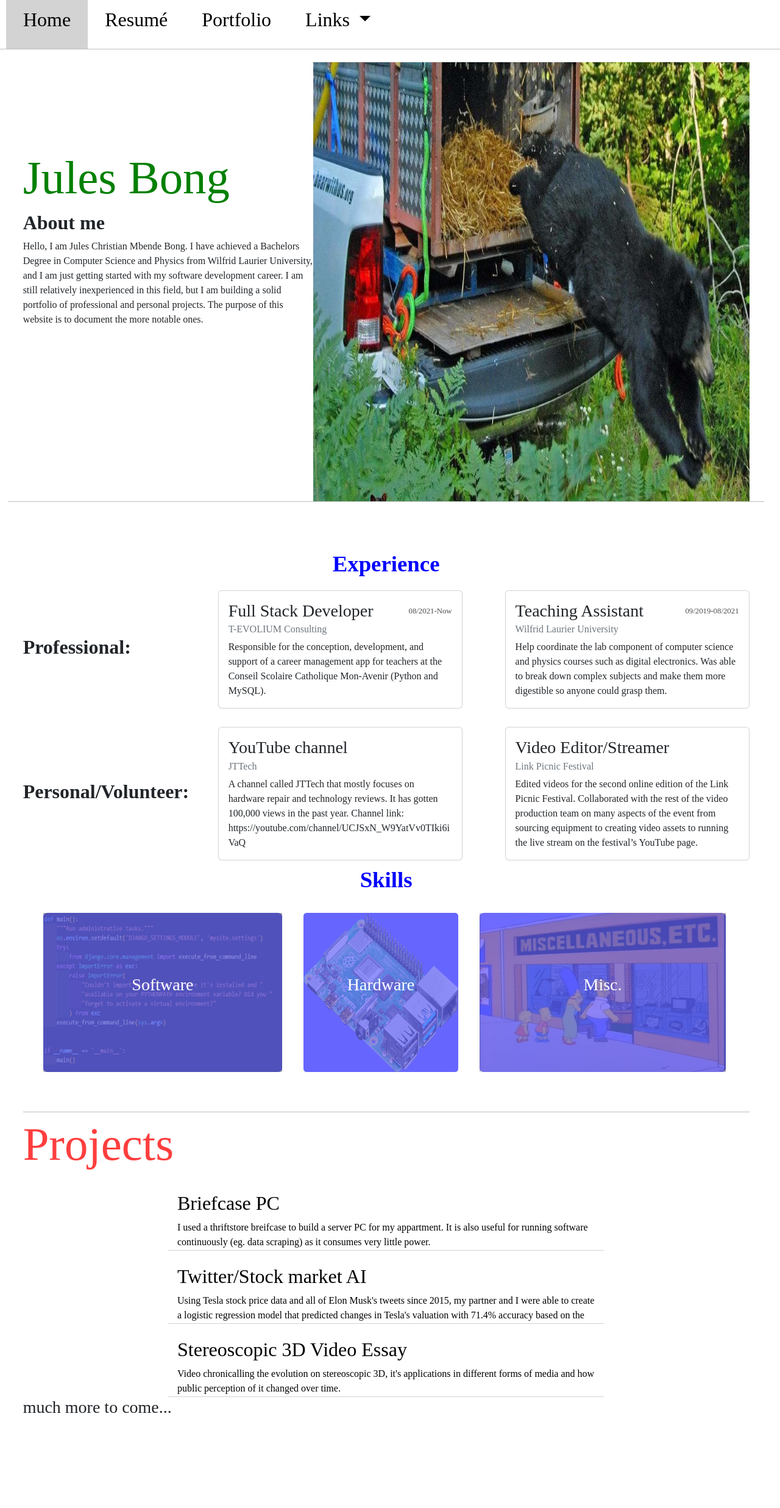
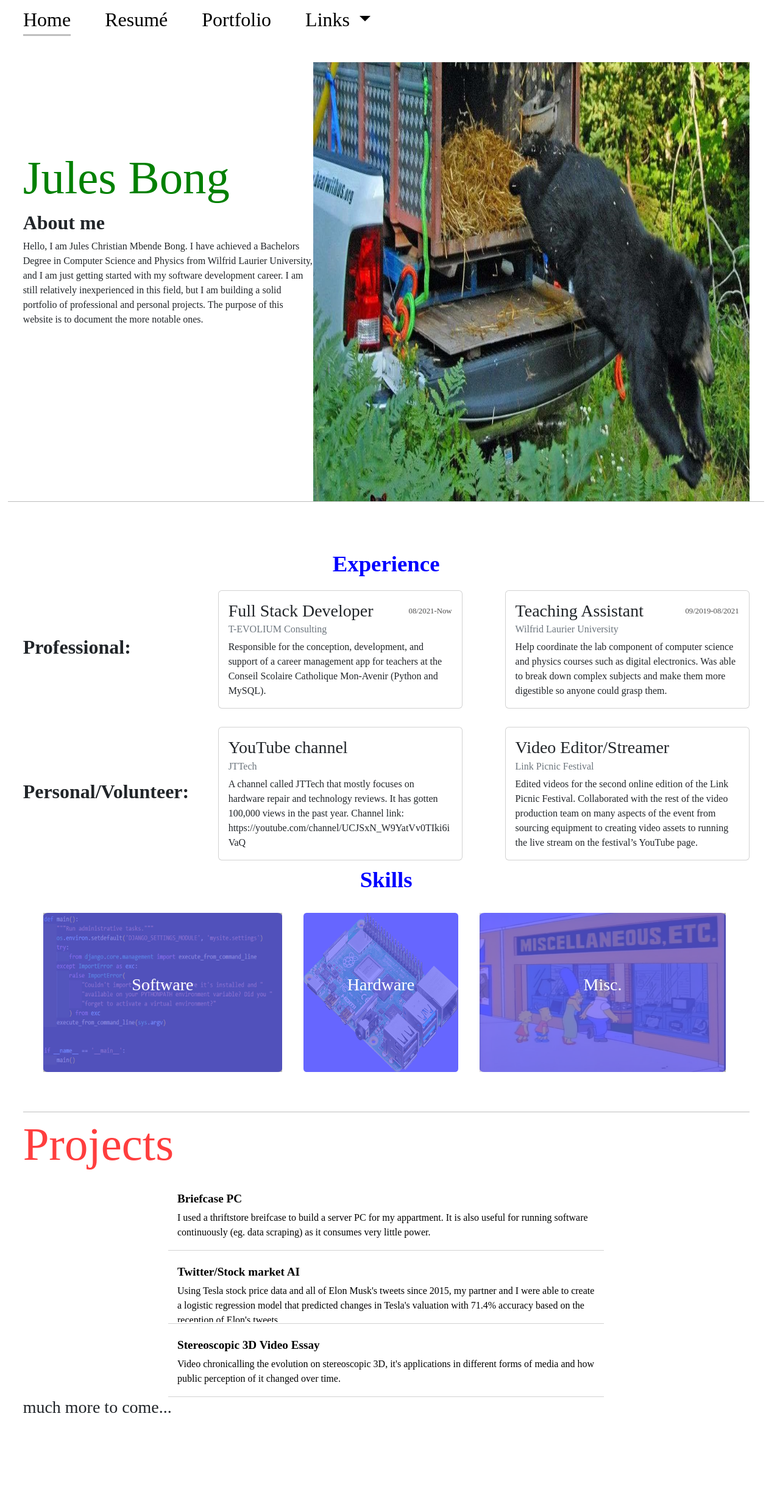
Before and after one commit to xtianbong/mysite, a Django app: page /main/ in a window 1280 px wide. Shown: the top 2473 px of the page at 61% size. Run offline with Django 4.2, Linux system fonts and the light colour scheme; data comes from the database, SQL or seed files in the repository.

Commit message:
Few tweaks, can't make hr black for some reason.

```diff
--- a/main/static/main/styles.css
+++ b/main/static/main/styles.css
@@ -60,6 +60,14 @@
 .navbar-nav{
     height:100%;
 }
+.nav-item > a > hr{
+    display:none;
+    height:3px;
+    color:black;
+    background-color:black;
+    border:0;
+    width:100%;
+}
 .navbar-collapse{
     padding-left:10px;
     height:100%;
@@ -76,8 +84,10 @@
 }
 .navbar-nav > .active {
     color:black;
-    background-color: lightgrey;
     transition: 0.3 ease background-color;
+}
+.navbar-nav > .active > a > hr {
+    display:flex;
 }
 body{
     background-color: white;
@@ -445,7 +455,8 @@
     margin:0% 20%;
 }
 #p-name{
-    font-weight: 400;
+    font-weight: 580;
+    font-size: larger;
 }
 #p-desc{
     display:inline;
--- a/main/templates/main/index.html
+++ b/main/templates/main/index.html
@@ -44,14 +44,13 @@
                 <div class="collapse navbar-collapse" id="navbar-collapse-1">
                     <ul class="navbar-nav mr-auto">
                         <li class="nav-item blurb active">
-                            <a class="nav-link" href="#home-anchor">Home</a>
-                            <!--<hr style="bottom:0px;">-->
+                            <a class="nav-link" href="#home-anchor">Home<hr style="bottom:0px;"></a>
                         </li>
                         <li class="nav-item resume">
-                            <a class="nav-link" href="#resume-anchor" >Resumé</a>
+                            <a class="nav-link" href="#resume-anchor" >Resumé<hr style="bottom:0px;"></a>
                         </li>
                         <li class="nav-item portfolio">
-                            <a class="nav-link" href="#portfolio-anchor">Portfolio</a>
+                            <a class="nav-link" href="#portfolio-anchor">Portfolio<hr style="bottom:0px;"></a>
                         </li>
                         <li class="nav-item dropdown">
                             <a class="nav-link dropdown-toggle" href="#" id="navbarDropdown" role="button" data-toggle="dropdown" aria-haspopup="true" aria-expanded="false">
@@ -89,7 +88,7 @@
                 -->
 
             </nav>
-            <hr size="3">
+            <!--<hr size="3"> -->
         </div><!-- /.container-fluid -->
     <div id="content">
         <div class="section" id="blurb">
```
